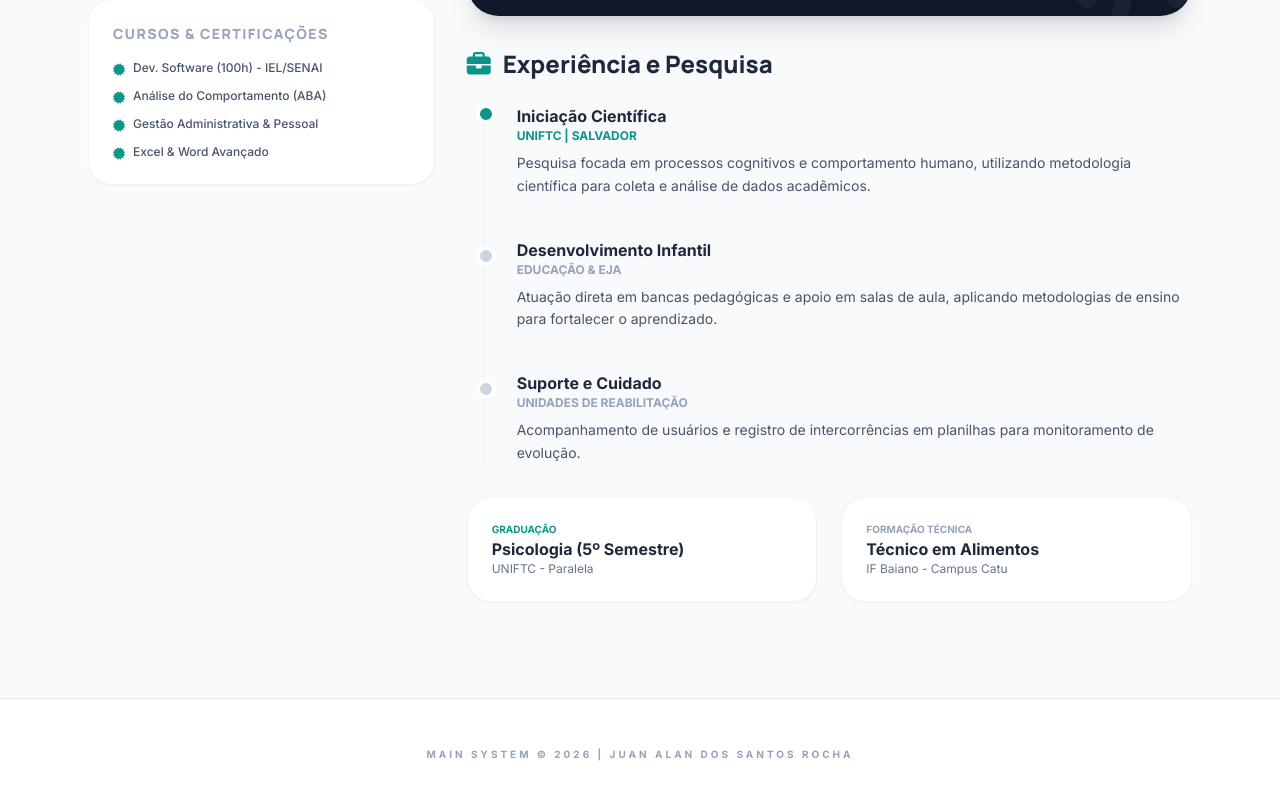
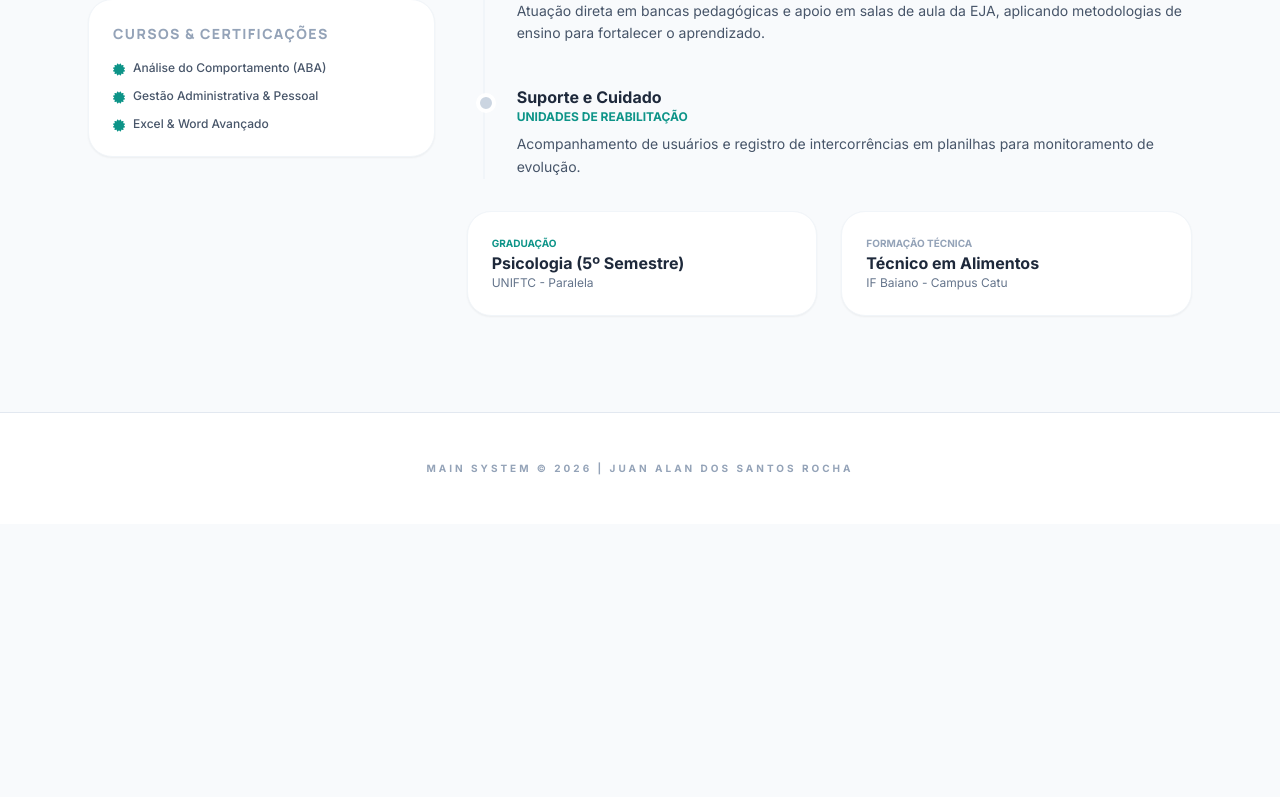
Before and after one commit to juan01alan/Curriculum, a plain HTML site: page index.html in a window 1280 px wide. Shown: the part 611-1408 px from the top of the page. After the commit the page ends 1135 px from the top, so only its background shows below. Drawn offline with nearby package versions, Linux system fonts and the light colour scheme.

Commit message:
Update index.html

```diff
--- a/index.html
+++ b/index.html
@@ -74,13 +74,9 @@
                 </section>
 
                 <section class="bg-white p-6 rounded-3xl shadow-sm border border-slate-100">
-                    <h3 class="text-sm font-black text-slate-400 uppercase tracking-widest mb-4" data-i18n="side-courses">Educação Complementar</h3>
-                    <ul class="text-xs space-y-3 font-medium text-slate-600">
-                        <li class="flex items-start gap-2"><i class="fas fa-certificate text-teal-600 mt-1"></i> Dev. Software (100h) - IEL/SENAI</li>
-                        <li class="flex items-start gap-2"><i class="fas fa-certificate text-teal-600 mt-1"></i> Análise do Comportamento (ABA)</li>
-                        <li class="flex items-start gap-2"><i class="fas fa-certificate text-teal-600 mt-1"></i> Gestão Administrativa & Pessoal</li>
-                        <li class="flex items-start gap-2"><i class="fas fa-certificate text-teal-600 mt-1"></i> Excel & Word Avançado</li>
-                    </ul>
+                    <h3 class="text-sm font-black text-slate-400 uppercase tracking-widest mb-4" data-i18n="side-courses">Educação e Cursos</h3>
+                    <ul id="courses-list" class="text-xs space-y-3 font-medium text-slate-600">
+                        </ul>
                 </section>
             </aside>
 
@@ -93,7 +89,7 @@
                     <p id="text-profile" class="text-slate-600 leading-relaxed italic"></p>
                 </section>
 
-                <section class="bg-slate-900 p-8 rounded-[32px] text-white shadow-xl relative overflow-hidden group">
+                <section id="main-system-card" class="hidden bg-slate-900 p-8 rounded-[32px] text-white shadow-xl relative overflow-hidden group">
                     <div class="relative z-10">
                         <span class="bg-teal-500 text-[10px] font-black px-2 py-1 rounded mb-4 inline-block">FULLSTACK PROJECT</span>
                         <h3 class="text-2xl font-black mb-2">Main System Tutorial</h3>
@@ -107,17 +103,10 @@
 
                 <section class="space-y-6">
                     <h2 class="text-2xl font-black text-slate-800 mb-6 flex items-center gap-3">
-                        <i id="exp-icon" class="fas fa-briefcase text-teal-600"></i> <span data-i18n="title-exp">Trajetória Profissional</span>
+                        <i id="exp-icon" class="fas fa-briefcase text-teal-600"></i> <span data-i18n="title-exp">Experiência</span>
                     </h2>
 
                     <div id="experience-container" class="space-y-8 border-l-2 border-slate-100 ml-4 pl-8 relative">
-                        <div class="relative">
-                            <span class="absolute -left-[41px] top-0 bg-teal-600 w-5 h-5 rounded-full border-4 border-white theme-dot"></span>
-                            <h4 class="font-black text-slate-800" data-i18n="exp-ic-title">Iniciação Científica</h4>
-                            <p class="text-xs font-bold text-teal-600 uppercase mb-2 theme-text">UNIFTC | Salvador</p>
-                            <p class="text-sm text-slate-600 leading-relaxed" data-i18n="exp-ic-body">Pesquisa focada em processos cognitivos e comportamento humano, utilizando metodologia científica para coleta e análise de dados acadêmicos.</p>
-                        </div>
-
                         </div>
                 </section>
 
@@ -148,40 +137,44 @@
             pt: {
                 "nav-psych": "PSICOLOGIA", "nav-tech": "TECNOLOGIA",
                 "side-contact": "Contato", "side-skills": "Competências", "side-courses": "Cursos & Certificações",
-                "title-about": "Sobre Mim", "title-exp": "Experiência e Pesquisa",
+                "title-about": "Sobre Mim", "title-exp": "Experiência",
                 "main-sys-desc": "Meu projeto autoral mais completo: um ambiente de desenvolvimento e guia construído com Python e Django.",
                 "exp-ic-title": "Iniciação Científica",
                 "exp-ic-body": "Pesquisa focada em processos cognitivos e comportamento humano, utilizando metodologia científica para coleta e análise de dados acadêmicos.",
                 "bio-psych": "Estudante de Psicologia (5º semestre) focado na integração entre o cuidado humano e processos organizacionais. Experiência em desenvolvimento infantil, bancas pedagógicas e pesquisa científica.",
-                "bio-tech": "Desenvolvedor Fullstack e especialista em infraestrutura de TI. Focado em automação de sistemas, produção de conteúdo bilíngue em tecnologia e criação de soluções autais como o Main System."
+                "bio-tech": "Desenvolvedor focado em soluções Fullstack e Game Design. Especialista na criação de SaaS para o ramo de construção e sistemas de automação, aliando lógica robusta à usabilidade."
             },
             en: {
                 "nav-psych": "PSYCHOLOGY", "nav-tech": "TECHNOLOGY",
                 "side-contact": "Contact", "side-skills": "Skills", "side-courses": "Courses & Certifications",
-                "title-about": "About Me", "title-exp": "Experience & Research",
+                "title-about": "About Me", "title-exp": "Experience",
                 "main-sys-desc": "My most complete personal project: a full development guide and environment built using Python and Django.",
                 "exp-ic-title": "Scientific Initiation",
                 "exp-ic-body": "Research focused on cognitive processes and human behavior, using scientific methodology for academic data collection and analysis.",
                 "bio-psych": "Psychology student (5th semester) focused on integrating human care with organizational processes. Experience in child development, pedagogical support, and scientific research.",
-                "bio-tech": "Fullstack Developer and IT Infrastructure specialist. Focused on system automation, bilingual tech content production, and authoring complex solutions like Main System."
+                "bio-tech": "Developer focused on Fullstack solutions and Game Design. Specialist in creating SaaS for the construction industry and automation systems."
             }
         };
 
         const viewData = {
             psychology: {
                 color: 'teal',
-                skills: ["Escuta Ativa", "Desenvolvimento Infantil", "ABA", "Apoio Pedagógico", "Métodos de Pesquisa", "Análise Comportamental", "RH"],
+                skills: ["Escuta Ativa", "Desenvolvimento Infantil", "ABA", "Apoio Pedagógico", "Pesquisa Qualitativa", "Análise Comportamental", "RH"],
+                courses: ["Análise do Comportamento (ABA)", "Gestão Administrativa & Pessoal", "Excel & Word Avançado"],
                 exps: [
-                    { t: "Desenvolvimento Infantil", s: "Educação & EJA", b: "Atuação direta em bancas pedagógicas e apoio em salas de aula, aplicando metodologias de ensino para fortalecer o aprendizado." },
+                    { t: "Iniciação Científica", s: "UNIFTC | Salvador", b: "Pesquisa focada em processos cognitivos e comportamento humano, utilizando metodologia científica para coleta e análise de dados acadêmicos.", isIC: true },
+                    { t: "Desenvolvimento Infantil", s: "Educação & EJA", b: "Atuação direta em bancas pedagógicas e apoio em salas de aula da EJA, aplicando metodologias de ensino para fortalecer o aprendizado." },
                     { t: "Suporte e Cuidado", s: "Unidades de Reabilitação", b: "Acompanhamento de usuários e registro de intercorrências em planilhas para monitoramento de evolução." }
                 ]
             },
             tech: {
                 color: 'blue',
-                skills: ["Python/Django", "JavaScript", "HTML/CSS", "IT Support", "Audio/Voice Tech", "Data Management", "English Content"],
+                skills: ["Python/Django", "JavaScript", "C# (Unity)", "SaaS Architecture", "Game Design", "SQL Data Management", "DevOps"],
+                courses: ["Dev. Software (100h) - IEL/SENAI", "Lógica de Programação", "Game Design & Scripting", "Excel Avançado"],
                 exps: [
-                    { t: "Bilingual Content Creator", s: "YouTube & Podcast", b: "Produção de vídeo-aulas e podcasts técnicos totalmente em Inglês, focando em clareza vocal e configuração de hardware de áudio." },
-                    { t: "IT Infrastructure", s: "Freelance", b: "Manutenção de hardware de gravação e configuração de sistemas para fluxos de dados de alta performance." }
+                    { t: "Desenvolvimento de SaaS", s: "Construção Civil", b: "Criação e manutenção de sistemas Web (SaaS) específicos para empresas de engenharia, otimizando fluxos de trabalho e gestão de dados." },
+                    { t: "Game Design & Dev", s: "Indie Projects", b: "Programação de mecânicas e lógica de jogos digitais, com foco em otimização de performance e experiência do usuário." },
+                    { t: "IT Infrastructure", s: "Sistemas & Dados", b: "Manutenção de fluxos tecnológicos e configuração de servidores para hospedagem de aplicações Python/Django." }
                 ]
             }
         };
@@ -204,58 +197,54 @@
         function updateUI() {
             const data = viewData[currentView];
             const texts = i18n[currentLang];
-            const colorClass = currentView === 'tech' ? 'blue-600' : 'teal-600';
+            const colorName = data.color;
 
-            // Tradução de labels estáticos
+            // Tradução de labels
             document.querySelectorAll('[data-i18n]').forEach(el => {
                 const key = el.getAttribute('data-i18n');
                 if(texts[key]) el.innerText = texts[key];
             });
 
-            // Bio Dinâmica
+            // Bio e Visibilidade do Card Main System
             document.getElementById('text-profile').innerText = currentView === 'tech' ? texts["bio-tech"] : texts["bio-psych"];
+            document.getElementById('main-system-card').classList.toggle('hidden', currentView !== 'tech');
 
             // Skills
-            const skillsCont = document.getElementById('skills-container');
-            skillsCont.innerHTML = data.skills.map(s => `<span class="badge bg-${data.color}-50 text-${data.color}-700">${s}</span>`).join('');
+            document.getElementById('skills-container').innerHTML = data.skills.map(s =>
+                `<span class="badge bg-${colorName}-50 text-${colorName}-700">${s}</span>`
+            ).join('');
 
-            // Botões de Toggle
+            // Cursos (Com destaque para SENAI em tech)
+            document.getElementById('courses-list').innerHTML = data.courses.map(c =>
+                `<li class="flex items-start gap-2">
+                    <i class="fas fa-certificate text-${colorName}-600 mt-1"></i>
+                    <span class="${c.includes('SENAI') ? 'font-bold text-slate-800 underline' : ''}">${c}</span>
+                </li>`
+            ).join('');
+
+            // Botões de Navegação
             const bP = document.getElementById('btn-psych');
             const bT = document.getElementById('btn-tech');
-            if(currentView === 'tech') {
-                bT.className = "flex-1 md:flex-none px-6 py-2 rounded-xl text-sm font-bold transition-all bg-blue-600 text-white shadow-md";
-                bP.className = "flex-1 md:flex-none px-6 py-2 rounded-xl text-sm font-bold transition-all text-slate-500 hover:text-slate-800";
-            } else {
-                bP.className = "flex-1 md:flex-none px-6 py-2 rounded-xl text-sm font-bold transition-all bg-teal-600 text-white shadow-md";
-                bT.className = "flex-1 md:flex-none px-6 py-2 rounded-xl text-sm font-bold transition-all text-slate-500 hover:text-slate-800";
-            }
+            bP.className = `flex-1 md:flex-none px-6 py-2 rounded-xl text-sm font-bold transition-all ${currentView === 'psychology' ? 'bg-teal-600 text-white shadow-md' : 'text-slate-500 hover:text-slate-800'}`;
+            bT.className = `flex-1 md:flex-none px-6 py-2 rounded-xl text-sm font-bold transition-all ${currentView === 'tech' ? 'bg-blue-600 text-white shadow-md' : 'text-slate-500 hover:text-slate-800'}`;
 
-            // Experiências Dinâmicas (Mantendo IC fixa)
+            // Experiências
             const expCont = document.getElementById('experience-container');
-            const icBody = `<div class="relative">
-                <span class="absolute -left-[41px] top-0 bg-${data.color}-600 w-5 h-5 rounded-full border-4 border-white"></span>
-                <h4 class="font-black text-slate-800">${texts["exp-ic-title"]}</h4>
-                <p class="text-xs font-bold text-${data.color}-600 uppercase mb-2">UNIFTC | Salvador</p>
-                <p class="text-sm text-slate-600 leading-relaxed">${texts["exp-ic-body"]}</p>
-            </div>`;
+            expCont.innerHTML = data.exps.map((e, index) => `
+                <div class="relative ${index > 0 ? 'pt-2' : ''}">
+                    <span class="absolute -left-[41px] top-${index === 0 ? '0' : '4'} ${e.isIC ? `bg-${colorName}-600` : 'bg-slate-300'} w-5 h-5 rounded-full border-4 border-white"></span>
+                    <h4 class="font-black text-slate-800">${e.t}</h4>
+                    <p class="text-xs font-bold text-${colorName}-600 uppercase mb-2">${e.s}</p>
+                    <p class="text-sm text-slate-600 leading-relaxed">${e.b}</p>
+                </div>
+            `).join('');
 
-            const extraExps = data.exps.map(e => `<div class="relative pt-2">
-                <span class="absolute -left-[41px] top-4 bg-slate-300 w-5 h-5 rounded-full border-4 border-white"></span>
-                <h4 class="font-black text-slate-800">${e.t}</h4>
-                <p class="text-xs font-bold text-slate-400 uppercase mb-2">${e.s}</p>
-                <p class="text-sm text-slate-600 leading-relaxed">${e.b}</p>
-            </div>`).join('');
-
-            expCont.innerHTML = icBody + extraExps;
-
-            // Ajuste global de cores de ícones
-            document.querySelectorAll('.fa-brain, .fa-code, .fa-user-circle, .fa-briefcase, .fa-location-dot').forEach(i => {
-                i.classList.remove('text-teal-600', 'text-blue-600');
-                i.classList.add(`text-${colorClass.split('-')[0]}-600`);
+            // Ícones Temáticos
+            document.querySelectorAll('.fas.text-teal-600, .fas.text-blue-600').forEach(icon => {
+                icon.className = icon.className.replace(/text-(teal|blue)-600/g, `text-${colorName}-600`);
             });
         }
 
-        // Inicializar
         updateUI();
     </script>
 </body>
```
